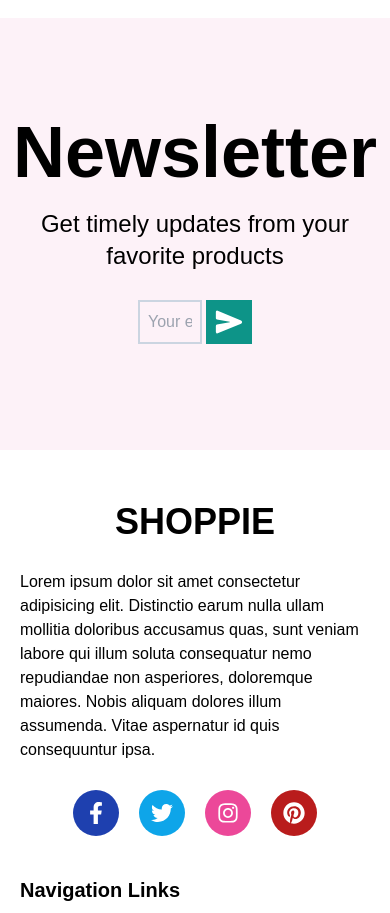
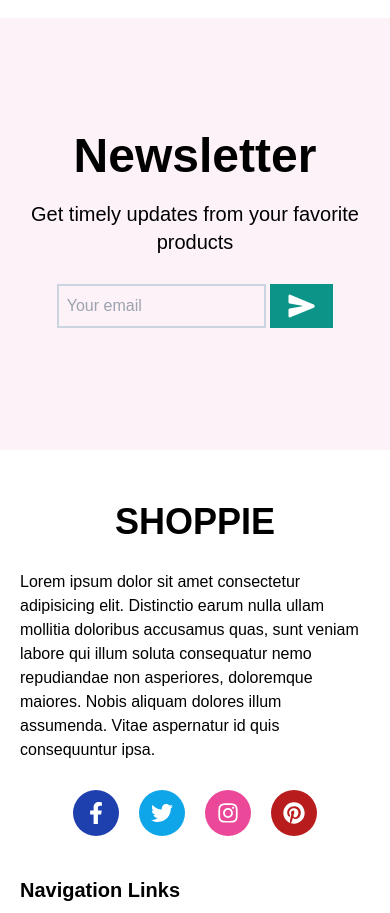
Before and after one commit to edricgalentino/e-commerce-mern-stack-frontend, a React (Create React App) app in the folder client/: page / in a window 390 px wide. Shown: the part 3629-4542 px from the top of the page. Built offline with nearby package versions, Linux system fonts and the light colour scheme.

Commit message:
with responsive design now

```diff
--- a/client/src/components/Home/Newsletter.jsx
+++ b/client/src/components/Home/Newsletter.jsx
@@ -5,9 +5,9 @@ const Newsletter = () => {
     return (
         <>
             <div className="flex w-full h-[27rem] justify-center items-center flex-col gap-5 bg-pink-50">
-                <h1 className=" text-center font-bold text-black text-7xl">Newsletter</h1>
-                <h1 className=" text-center  text-black text-2xl">Get timely updates from your favorite products</h1>
-                <div className="input flex items-center w-1/3 justify-between p-2 gap-1">
+                <h1 className=" text-center font-bold text-black md:text-7xl text-5xl">Newsletter</h1>
+                <h1 className=" text-center  text-black md:text-2xl text-xl">Get timely updates from your favorite products</h1>
+                <div className="input flex items-center md:w-1/3 w-3/4 justify-between p-2 gap-1">
                     <input type="text" placeholder="Your email" className="bg-transparent w-full border-2 outline-slate-400 rounded-none border-slate-300 p-2" />
                     <IoSend className={`cursor-pointer bg-teal-600 w-20 h-11 p-2 hover:bg-teal-800`} size={"24px"} color={"white"} />
                 </div>
```
